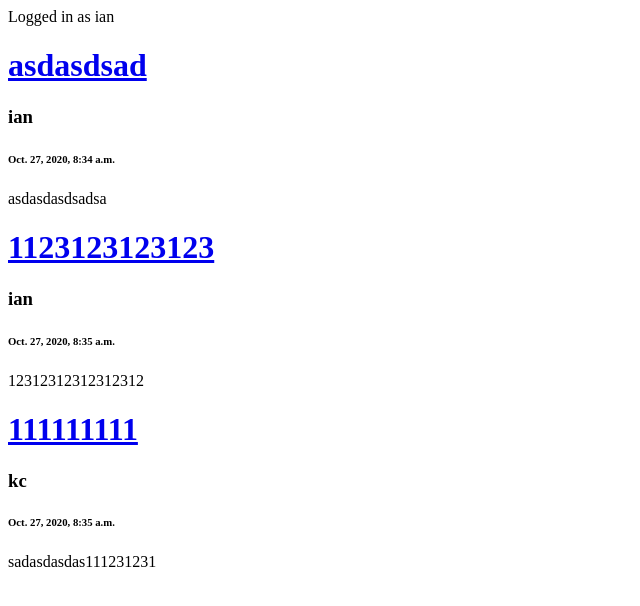
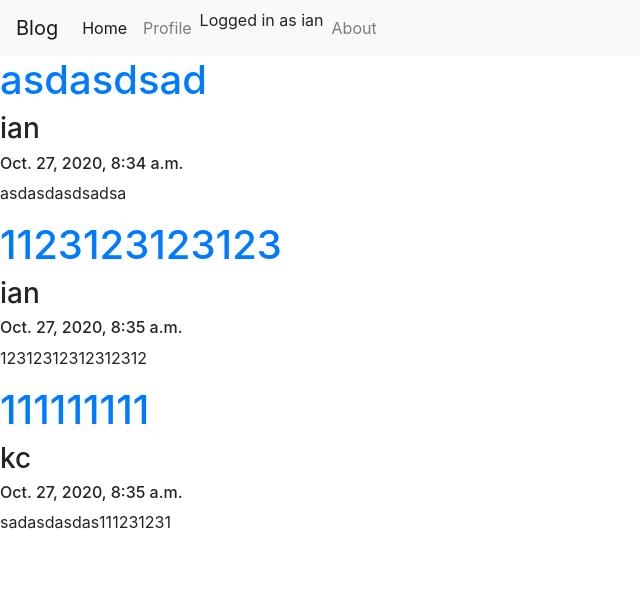
Before and after one commit to ianmanalo1026/blogSite, a Django app: page / in a window 1280 px wide. Shown: the top 606 px of the page, without its empty margins (0-640 px from the left). Run offline with Django 3.2, Linux system fonts and the light colour scheme; a user stored in the database is signed in; data comes from the database, SQL or seed files in the repository; both versions use the stored data as it was after the commit.

Commit message:
edit and home page

```diff
--- a/blogger/templates/blogger/base.html
+++ b/blogger/templates/blogger/base.html
@@ -3,11 +3,22 @@
 <head>
     <meta charset="UTF-8">
     <meta name="viewport" content="width=device-width, initial-scale=1.0">
+    <link rel="stylesheet" href="https://cdn.jsdelivr.net/npm/bootstrap@4.5.3/dist/css/bootstrap.min.css" integrity="sha384-TX8t27EcRE3e/ihU7zmQxVncDAy5uIKz4rEkgIXeMed4M0jlfIDPvg6uqKI2xXr2" crossorigin="anonymous">
     <title>Document</title>
-    {% if user.is_authenticated %}
-    Logged in as {{ user.username}}
-
-    {% endif %}
+    <nav class="navbar navbar-expand-lg navbar-light bg-light">
+        <a class="navbar-brand" href="#">Blog</a>
+        </button>
+        <div class="collapse navbar-collapse" id="navbarNavAltMarkup">
+          <div class="navbar-nav">
+            <a class="nav-link active" href="{% url 'home' %}">Home <span class="sr-only">(current)</span></a>
+            {% if user.is_authenticated %}
+            <a class="nav-link" href="#">Profile</a>
+            Logged in as {{ user.username}}
+            {% endif %}
+            <a class="nav-link" href="#">About</a>
+          </div>
+        </div>
+      </nav>
 </head>
 <body>
     {% block content %}
--- a/blogger/urls.py
+++ b/blogger/urls.py
@@ -8,5 +8,7 @@
     path('signupuser/', views.signupuser, name='signupuser'),
     path('logoutuser/', views.logoutuser, name='logoutuser'),
     path('loginuser/', views.loginuser, name='loginuser'),
+    path('homepage/', views.homepage, name='homepage'),
     path('createblog/', views.createblog, name='createblog'),
+    path('<int:blog_pk>/edit', views.editblog, name='editblog'),
 ]
--- a/blogger/views.py
+++ b/blogger/views.py
@@ -45,6 +45,16 @@
     content = get_object_or_404(BlogPost, pk=blog_pk)
     return render(request, 'blogger/detail.html', {'content':content})
 
+
+    """
+    User View
+    """
+def homepage(request):
+    content = BlogPost.objects.filter(blog_user=request.user)
+    return render(request, 'blogger/home.html', {'content':content})
+
+
+
 def createblog(request):
     if request.method == 'GET':
         return render(request, 'blogger/createblog.html', {'form':CreateBlogForm()})
@@ -52,7 +62,15 @@
         form = CreateBlogForm(request.POST)
         if form.is_valid():
             blog = form.save(commit=False)
-            #the .blog_user in blog.bloguser should be the same name on the .models
+            #the .blog_user in blog.blog_user should be the same name on the .models
             blog.blog_user = request.user
             blog.save()
             return redirect('home')
+
+def editblog(request, blog_pk):
+    content = get_object_or_404(BlogPost, pk=blog_pk, blog_user=request.user)
+    if request.method == 'GET':
+        form = CreateBlogForm(instance=content)
+        return render(request, 'blogger/editblog.html', {'content':content, 'form':form})
+    else:
+        pass
```
Also changed, not shown: blogger/templates/blogger/editblog.html (added, +8 -0 lines), blogger/templates/blogger/homepage.html (added, +10 -0 lines), db.sqlite3.
